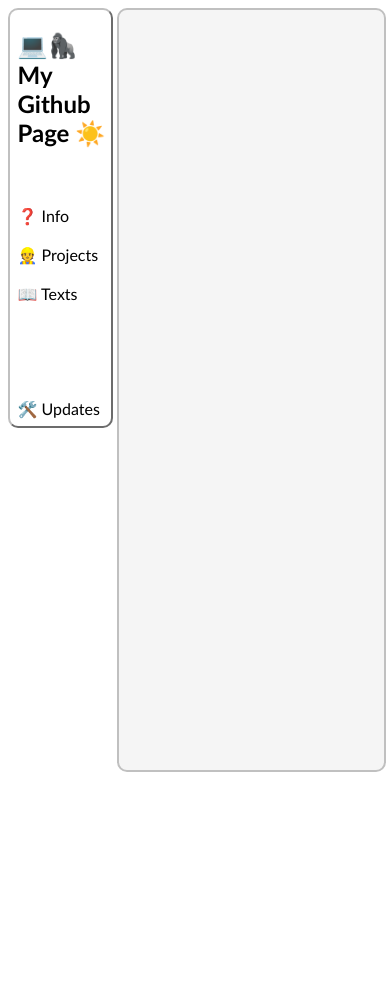
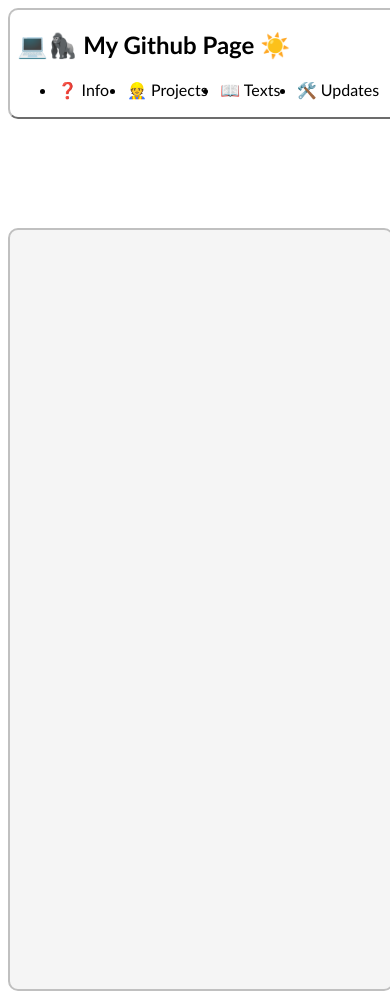
Before and after one commit to CoolCodeMan/site, a React (Create React App) app in the folder my-app/: page / in a window 390 px wide. Before the commit the page ends 844 px from the top, so only its background shows below. Built offline with nearby package versions, Linux system fonts and the light colour scheme.

Commit message:
mobile media query

```diff
--- a/my-app/src/App.jsx
+++ b/my-app/src/App.jsx
@@ -3,25 +3,24 @@
     return(
         <>
 
-        <div id="navBar">
-        <h2 >💻🦍 My Github Page ☀️</h2>
+        <div className="navBar">
+        <h2>💻🦍 My Github Page ☀️</h2>
 
-            <br/><br/>
-                <a href="#/Infopage">❓ Info</a>
-                <br/><br/>
-                <a href="#/Projects">👷 Projects</a>
-            <br/><br/>
-                <a href="#/Texts">📖 Texts</a>
+                <ul className="navBarList">
 
-            <br/><br/><br/><br/><br/><br/>
-            <a href="#/Updates">🛠️ Updates</a>
+                <li><a href="#/Infopage">❓ Info &nbsp;&nbsp;&nbsp;&nbsp;&nbsp;&nbsp;&nbsp;</a></li><br/>
 
+                <li><a href="#/Projects">👷 Projects &nbsp;&nbsp;&nbsp;&nbsp;&nbsp;&nbsp;&nbsp;</a></li><br/>
 
+                <li> <a href="#/Texts">📖 Texts &nbsp;&nbsp;&nbsp;&nbsp;&nbsp;&nbsp;&nbsp;</a></li><br/>
 
+                <li><a href="#/Updates">🛠️ Updates &nbsp;&nbsp;&nbsp;&nbsp;&nbsp;&nbsp;&nbsp;</a></li><br/>
+
+                </ul>
         </div>
 
 
-        <div id="contentBox">
+        <div className="contentBox">
             <Outlet />
         </div>
 
--- a/my-app/src/index.css
+++ b/my-app/src/index.css
@@ -5,9 +5,14 @@
 
   }
 
+.navBarList {
+    display: flex;
+    flex-direction: column;
+}
 
 
-#contentBox {
+
+.contentBox {
     font-family:'Gill Sans', 'Gill Sans MT', Calibri, 'Trebuchet MS', sans-serif;
     overflow-wrap: break-word;
     overflow: auto;
@@ -23,10 +28,7 @@
 
 }
 
-
-
-
-#navBar {
+.navBar {
     font-family:'Gill Sans', 'Gill Sans MT', Calibri, 'Trebuchet MS', sans-serif;
     border: 2px solid silver;
     border-radius: 10px;
@@ -39,13 +41,38 @@
     padding-bottom: 2%;
 }
 
-#hitButton {
+.hitButton {
     background-color: green;
 
 
 }
 
 
-#standButton {
+.standButton {
     background-color: red;
 }
+
+
+@media only screen and (max-width: 480px) {
+    .navBar {
+      height: 25%;
+      max-height: 100px;
+      width: 100%;
+      padding-right: 10px;
+    }
+
+    .contentBox{
+        top:27%;
+        left:2%;
+        width: 96%;
+
+    }
+
+
+    .navBarList {
+        display: flex;
+        flex-direction: row;
+    }
+
+
+  }
--- a/my-app/src/pages/projects/Blackjackgame.jsx
+++ b/my-app/src/pages/projects/Blackjackgame.jsx
@@ -142,8 +142,8 @@
         <h1>&#128116;</h1>
         <p>{playerCards}</p>
         {/*buttons*/}
-        <button id="hitButton" onClick={playerHit}>HIT</button>&ensp;&ensp;&ensp;
-        <button id="standButton" onClick={playerStand}>STAND</button>
+        <button className="hitButton" onClick={playerHit}>HIT</button>&ensp;&ensp;&ensp;
+        <button className="standButton" onClick={playerStand}>STAND</button>
         <p>total: {playerScore}</p><p>{playerAction}</p>
         <button onClick={playerRestart}>Reset</button>
 
```
